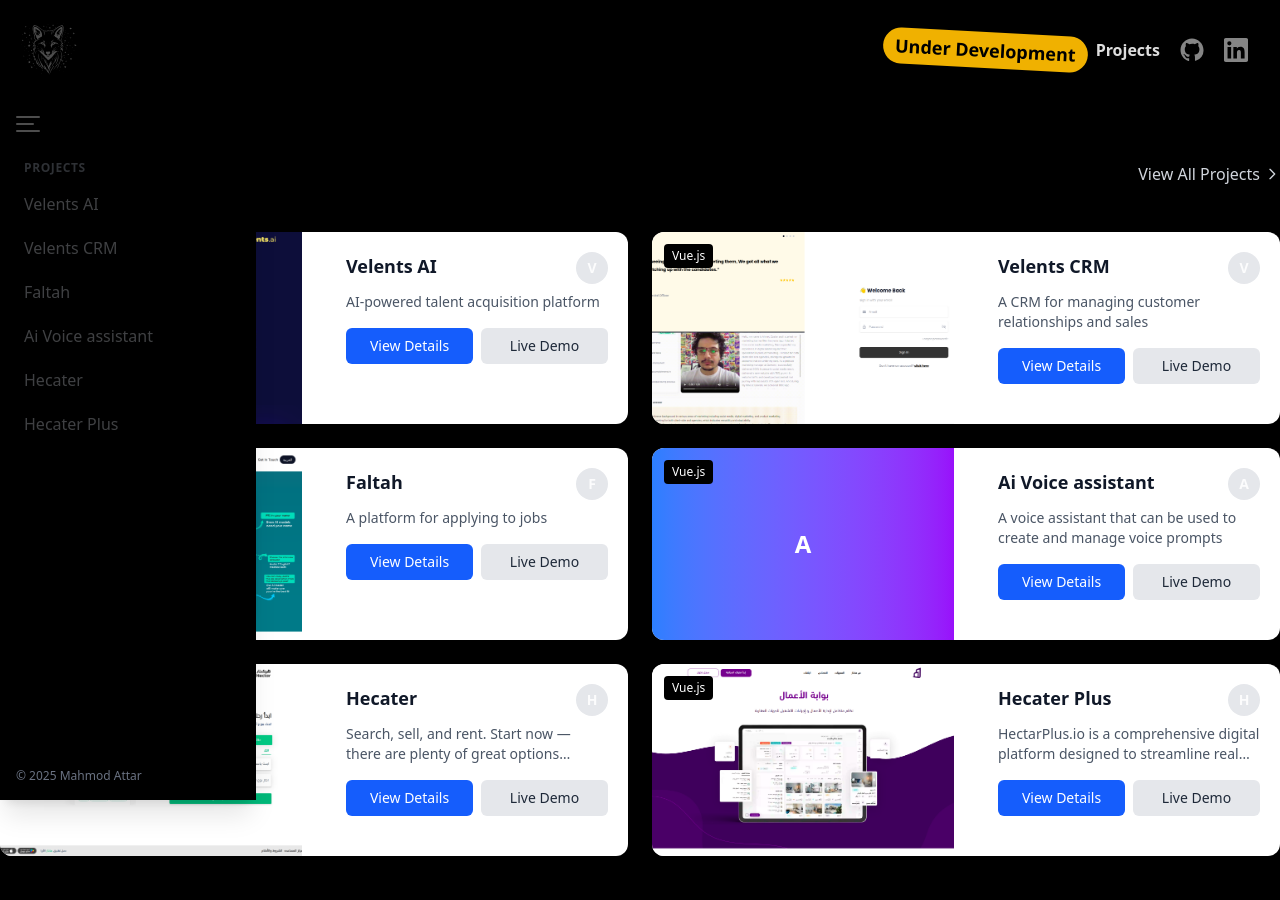
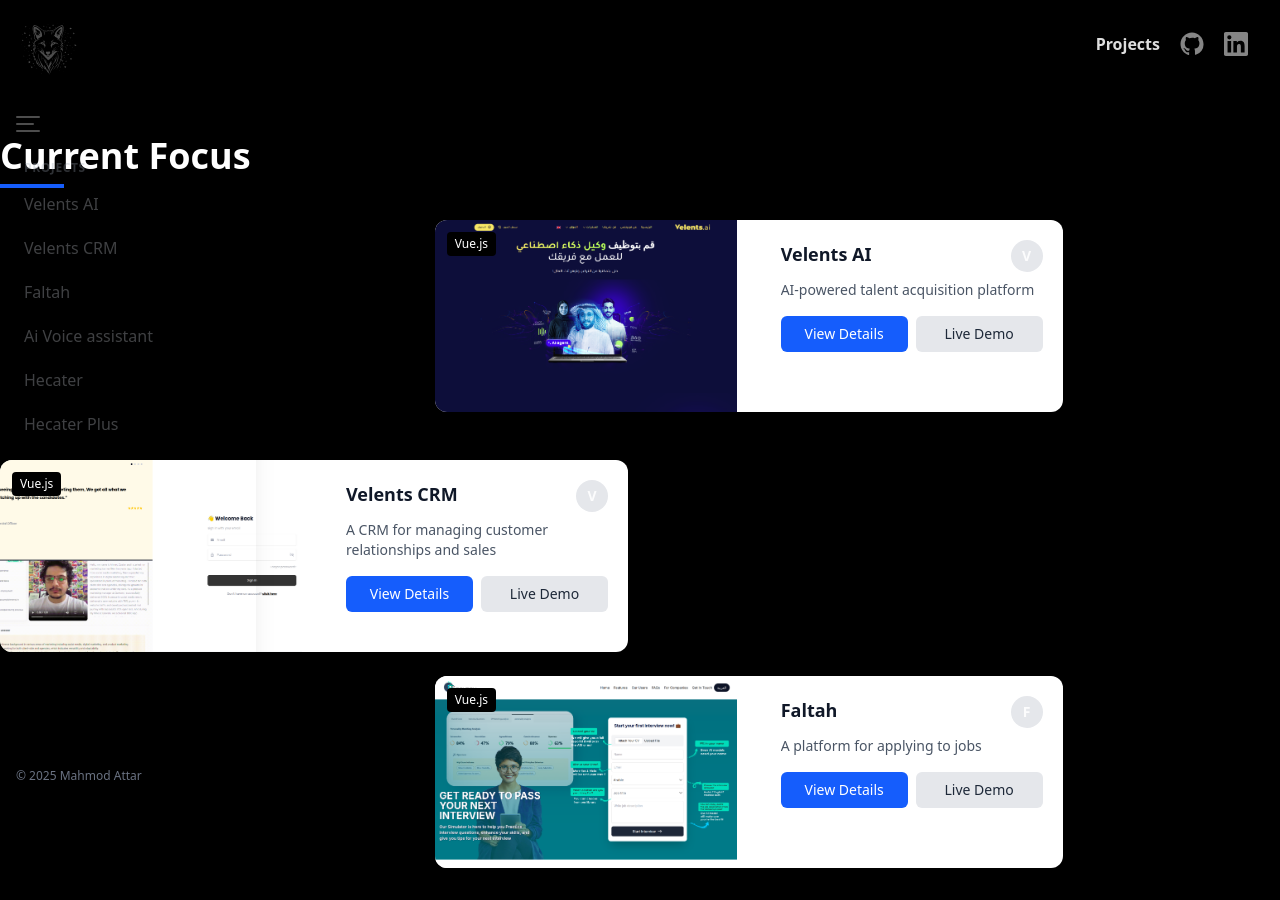
Before and after one commit to Attar74/portfolio, a React (Vite) app: page /projects in a window 1280 px wide. Built offline with nearby package versions, Linux system fonts and the light colour scheme.

Commit message:
Adding some enhancments

```diff
--- a/src/components/CurrentFocus.jsx
+++ b/src/components/CurrentFocus.jsx
@@ -14,7 +14,7 @@
           <div className="w-16 h-1 bg-blue-600"></div>
         </div>
 
-        <a
+        {/* <a
           href="/projects"
           className="mt-4 md:mt-0 text-gray-300 hover:text-[#fff] flex items-center group"
         >
@@ -33,12 +33,18 @@
               d="M9 5l7 7-7 7"
             />
           </svg>
-        </a>
+        </a> */}
       </div>
 
-      <div className="grid grid-cols-1 lg:grid-cols-2 gap-6">
+      <div className="grid grid-cols-1 md:grid-cols-6 gap-6">
         {featuredProjects.map((project) => (
-          <ProjectItem key={project.id} project={project} />
+          <React.Fragment key={project.id}>
+            <div className="hidden md:block md:col-span-2"></div>
+            <div className="col-span-1 md:col-span-3">
+              <ProjectItem project={project} />
+            </div>
+            <div className="hidden md:block md:col-span-2"></div>
+          </React.Fragment>
         ))}
       </div>
     </div>
--- a/src/components/Navbar.jsx
+++ b/src/components/Navbar.jsx
@@ -99,9 +99,9 @@
 
         <nav className="p-8 w-full flex justify-between items-center box-border gap-2">
           <div className="m-auto" />
-          <div className="bg-yellow-500 text-black px-3 py-1 rounded-full font-bold text-lg transform rotate-3 shadow-lg shake-animation transition-all duration-300 cursor-pointer">
+          {/*<div className="bg-yellow-500 text-black px-3 py-1 rounded-full font-bold text-lg transform rotate-3 shadow-lg shake-animation transition-all duration-300 cursor-pointer">
             Under Development
-          </div>
+          </div>*/}
           <div className="grid grid-flow-col gap-5 print:opacity-0">
             {/*
             <Link
--- a/src/components/Profile.jsx
+++ b/src/components/Profile.jsx
@@ -246,6 +246,18 @@
           </p>
 
           <p className="mb-4 opacity-80">
+            Book a meeting with me at{' '}
+            <a
+              href="https://calendly.com/m-elattar-dev/30min"
+              className="underline hover:opacity-100"
+              target="_blank"
+              rel="noopener noreferrer"
+            >
+              Calendly
+            </a>
+          </p>
+
+          <p className="mb-4 opacity-80">
             Or mail me at{' '}
             <a
               href="mailto:m.elattar.dev@gmail.com"
--- a/src/components/ProjectItem.jsx
+++ b/src/components/ProjectItem.jsx
@@ -48,7 +48,7 @@
         </p>
 
         {/* Action buttons */}
-        <div className="flex space-x-2">
+        <div className="flex flex-col sm:flex-row space-y-2 sm:space-y-0 sm:space-x-2">
           <Link
             to={link}
             className="flex-1 bg-blue-600 hover:bg-blue-700 text-white text-center py-2 px-4 rounded-md text-sm font-medium transition-colors"
--- a/src/components/Sidebar.jsx
+++ b/src/components/Sidebar.jsx
@@ -100,8 +100,10 @@
 
       {/* Sidebar */}
       <aside
-        className={`fixed top-0 left-0 z-40 h-full bg-black text-white transition-all duration-300 ease-in-out transform ${
-          isOpen ? 'translate-x-0' : '-translate-x-full lg:translate-x-0'
+        className={`fixed top-0 left-0 z-40 h-full  text-white transition-all duration-300 ease-in-out transform ${
+          isOpen
+            ? 'translate-x-0 bg-black'
+            : '-translate-x-full lg:translate-x-0 bg-transparent'
         } lg:w-64 w-64 shadow-xl`}
       >
         <div className="flex flex-col h-full">
@@ -149,7 +151,7 @@
             {/* Projects Section */}
             <div className="mt-6">
               <h3 className="px-2 mb-2 text-xs font-semibold text-gray-400 uppercase tracking-wider">
-                <a href="/projects">Projects</a>
+                <a href="#">Projects</a>
               </h3>
               <ul className="space-y-1">
                 {projects.map((project) => (
--- a/src/data/projects.js
+++ b/src/data/projects.js
@@ -35,7 +35,7 @@
     description:
       'A voice assistant that can be used to create and manage voice prompts',
     technologies: ['Vue.js', 'Bootstrap', 'Vite'],
-    //imageUrl: '/images/projects/ecommerce.jpg',
+    imageUrl: '/images/s2s.png',
     githubUrl: null, // Private repository
     featured: true,
     link: 'https://agent.velents.ai/velents/s2s/',
```
Also changed, not shown: public/images/s2s.png (added).
